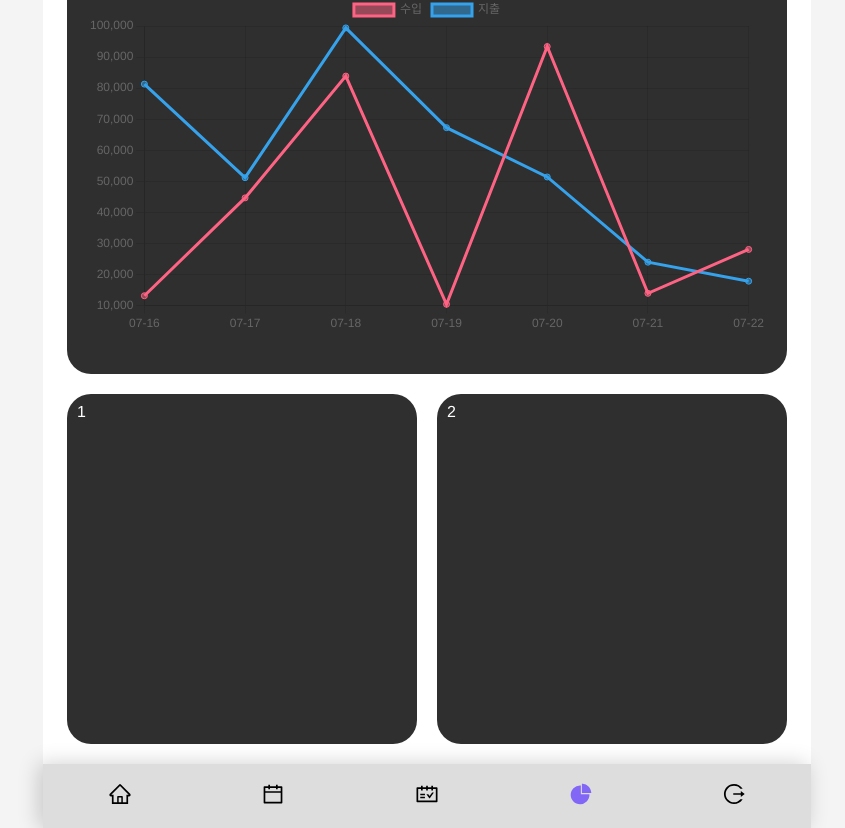
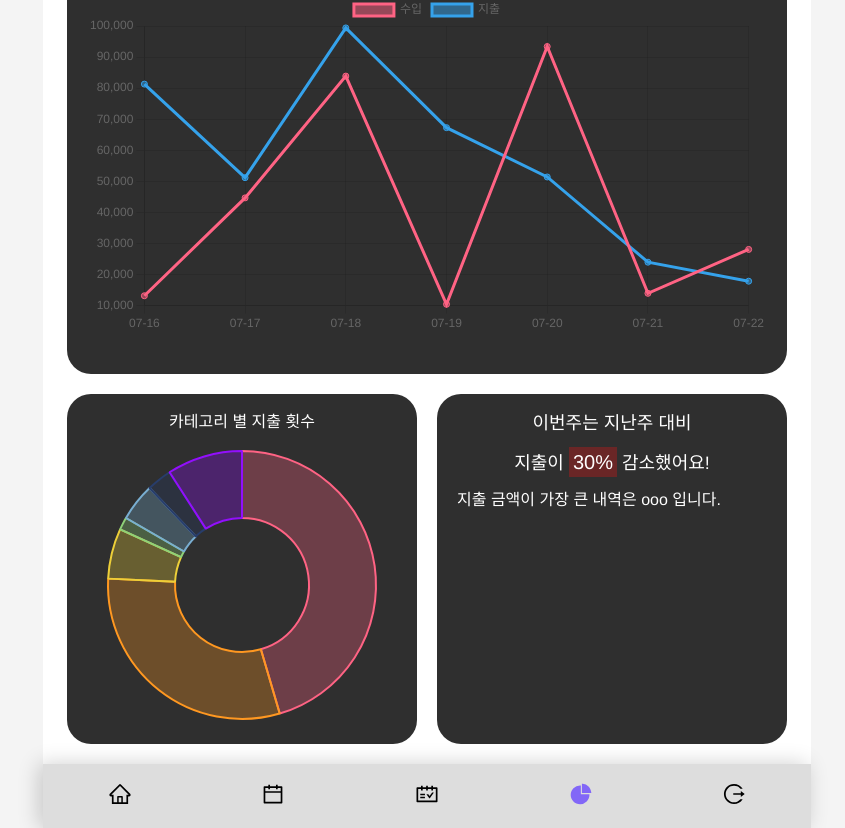
Before and after one commit to FC-TOY-10/ddock-ple, a React (Vite) app: page /chart in a window 1280 px wide. Shown: the part 268-1096 px from the top of the page, without its empty margins (213-1058 px from the left). Built offline with nearby package versions, Linux system fonts and the light colour scheme.

Commit message:
feat: 주간 내역 분석 차트 추가

```diff
--- a/src/components/chart/ChartTab.tsx
+++ b/src/components/chart/ChartTab.tsx
@@ -13,6 +13,7 @@ export const ChartTab = React.memo(({ selectedTab, onClickTab }: ChartTabProps)
       <ul>
         {chartTabs.map(tab => (
           <TabItem
+            key={tab.title}
             isSelected={selectedTab === tab.title}
             onClick={() => onClickTab(tab.title)}>
             {tab.title}
--- a/src/components/chart/WeeklyChart.tsx
+++ b/src/components/chart/WeeklyChart.tsx
@@ -1,17 +1,62 @@
 import React from 'react'
 import { ChartCard } from 'components/index'
+import { chartCategory } from 'constants/index'
+import { Chart as ChartJS, ArcElement, Tooltip } from 'chart.js'
+import { Doughnut } from 'react-chartjs-2'
 import { styled } from 'styled-components'
+ChartJS.register(ArcElement, Tooltip)
 
 export const WeeklyChart = React.memo(() => {
+  const categoriesData = {
+    labels: chartCategory.map(category => category.category),
+    datasets: [
+      {
+        label: '지출 횟수',
+        data: [30, 20, 4, 1, 3, 2, 6],
+        backgroundColor: chartCategory.map(category => category.bgColor),
+        borderColor: chartCategory.map(category => category.borderColor),
+        borderWidht: 1
+      }
+    ]
+  }
   return (
     <Container>
       <ChartCard />
       <AnalyzeBox>
         <Box>
-          <div className="inner">1</div>
+          {/* 카테고리 별 분석 파이 */}
+          <div className="inner">
+            <h3>카테고리 별 지출 횟수</h3>
+            <Doughnut
+              data={categoriesData}
+              options={{
+                plugins: {
+                  legend: {
+                    display: false
+                  }
+                },
+                layout: {
+                  padding: {
+                    left: 20,
+                    top: 20,
+                    right: 20,
+                    bottom: 20
+                  }
+                }
+              }}
+            />
+          </div>
         </Box>
         <Box>
-          <div className="inner">2</div>
+          {/* 가장 큰 지출 항목 */}
+          <div className="inner">
+            <p>이번주는 지난주 대비</p>
+            <p>
+              지출이 <span className="percent">30%</span> 감소했어요!
+            </p>
+
+            <div>지출 금액이 가장 큰 내역은 ooo 입니다.</div>
+          </div>
         </Box>
       </AnalyzeBox>
     </Container>
@@ -45,9 +90,32 @@ const Box = styled.div`
     bottom: 0;
     left: 0;
 
-    padding: 10px;
+    padding: 20px;
     border-radius: 24px;
     background-color: #2f2f2f;
     color: var(--color-white);
+
+    h3 {
+      text-align: center;
+    }
+
+    p {
+      font-size: 18px;
+      text-align: center;
+      margin-bottom: 20px;
+    }
+
+    span {
+      font-size: 20px;
+
+      &.percent {
+        background-color: rgba(241, 17, 17, 0.3);
+        padding: 4px;
+      }
+
+      &.highlight {
+        color: red;
+      }
+    }
   }
 `
--- /dev/null
+++ b/src/constants/chartCategory.ts
@@ -0,0 +1,37 @@
+export const chartCategory = [
+  {
+    category: '식비',
+    bgColor: 'rgba(255, 99, 132, .3)',
+    borderColor: 'rgba(255, 99, 132, 1)'
+  },
+  {
+    category: '쇼핑',
+    bgColor: 'rgba(255, 152, 33, .3)',
+    borderColor: 'rgba(255, 152, 33, 1)'
+  },
+  {
+    category: '교통비',
+    bgColor: 'rgba(237, 207, 57, .3)',
+    borderColor: 'rgba(237, 207, 57, 1)'
+  },
+  {
+    category: '의료/건강',
+    bgColor: 'rgba(142, 209, 121, .3)',
+    borderColor: 'rgba(142, 209, 121, 1)'
+  },
+  {
+    category: '공과금',
+    bgColor: 'rgba(121, 174, 209, .3)',
+    borderColor: 'rgba(121, 174, 209, 1)'
+  },
+  {
+    category: '여가',
+    bgColor: 'rgba(40, 61, 107, .3)',
+    borderColor: 'rgba(40, 61, 107, 1)'
+  },
+  {
+    category: '기타',
+    bgColor: 'rgba(146, 15, 252, .3)',
+    borderColor: 'rgba(146, 15, 252, 1)'
+  }
+]
--- a/src/constants/index.ts
+++ b/src/constants/index.ts
@@ -1 +1,2 @@
 export * from 'constants/chartTabs'
+export * from 'constants/chartCategory'
```
